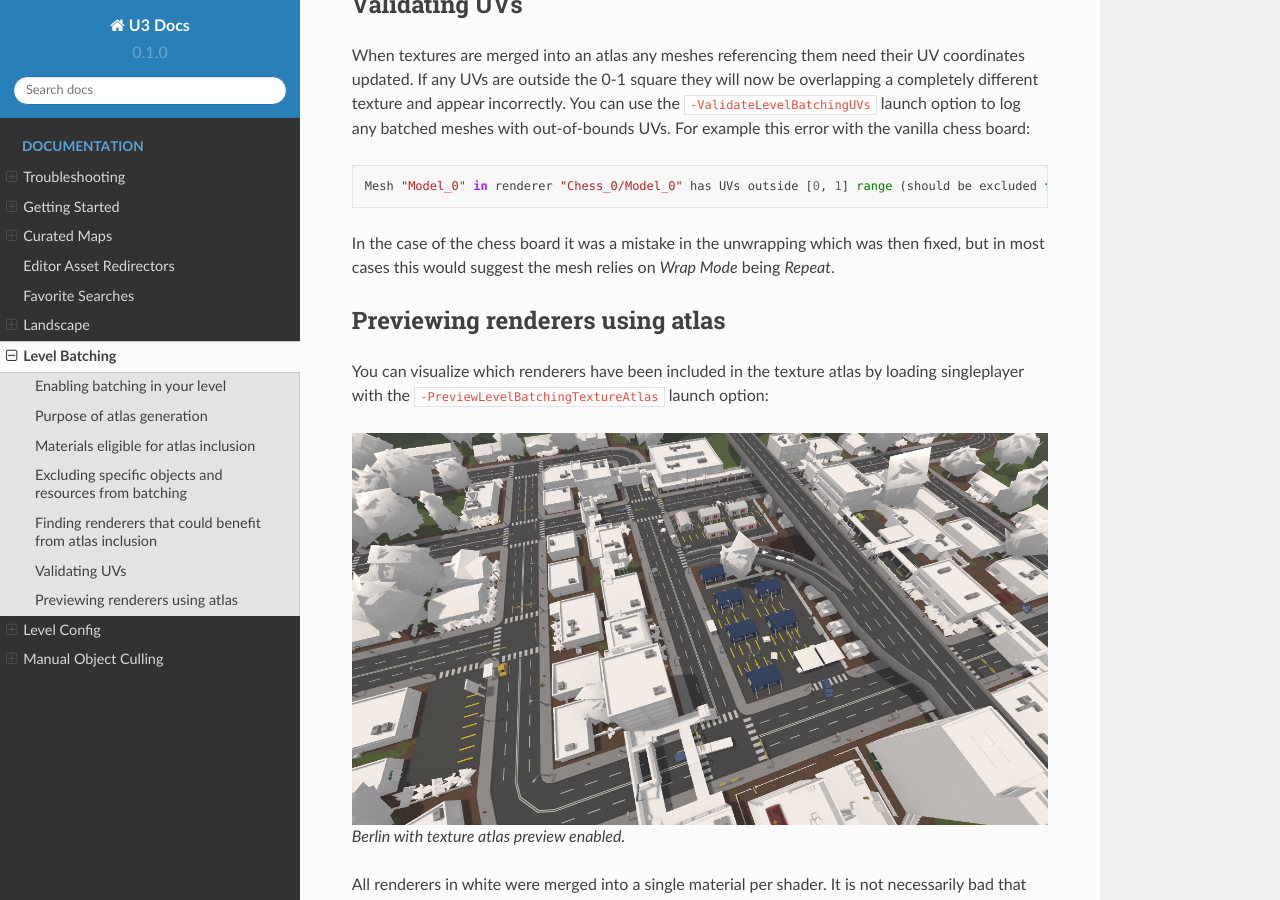
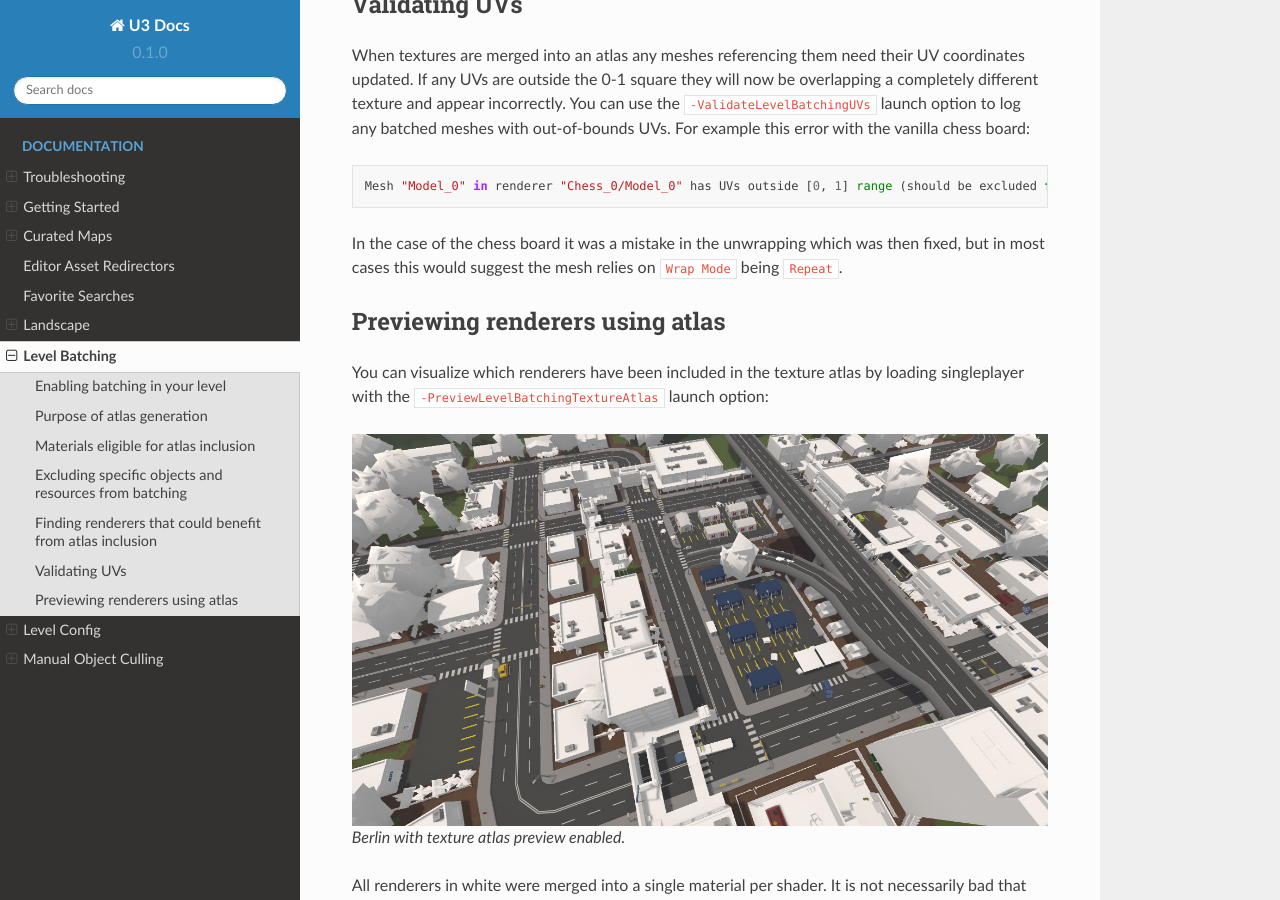
Before and after one commit to MoltonMontro/TestDocs, a Sphinx documentation site: the page built from docs/source/LevelBatching.rst, in a window 1280 px wide and 900 px high, scrolled down 1764 px. Built offline with Sphinx 7.4.7 and the Read the Docs theme 2.0.0, drawn with Linux system fonts in a browser that asks for light colours.

```diff
--- a/docs/source/LevelBatching.rst
+++ b/docs/source/LevelBatching.rst
@@ -63,7 +63,7 @@ When textures are merged into an atlas any meshes referencing them need their UV
 
 	Mesh "Model_0" in renderer "Chess_0/Model_0" has UVs outside [0, 1] range (should be excluded from level batching)
 
-In the case of the chess board it was a mistake in the unwrapping which was then fixed, but in most cases this would suggest the mesh relies on `Wrap Mode` being `Repeat`.
+In the case of the chess board it was a mistake in the unwrapping which was then fixed, but in most cases this would suggest the mesh relies on ``Wrap Mode`` being ``Repeat``.
 
 Previewing renderers using atlas
 --------------------------------
```
